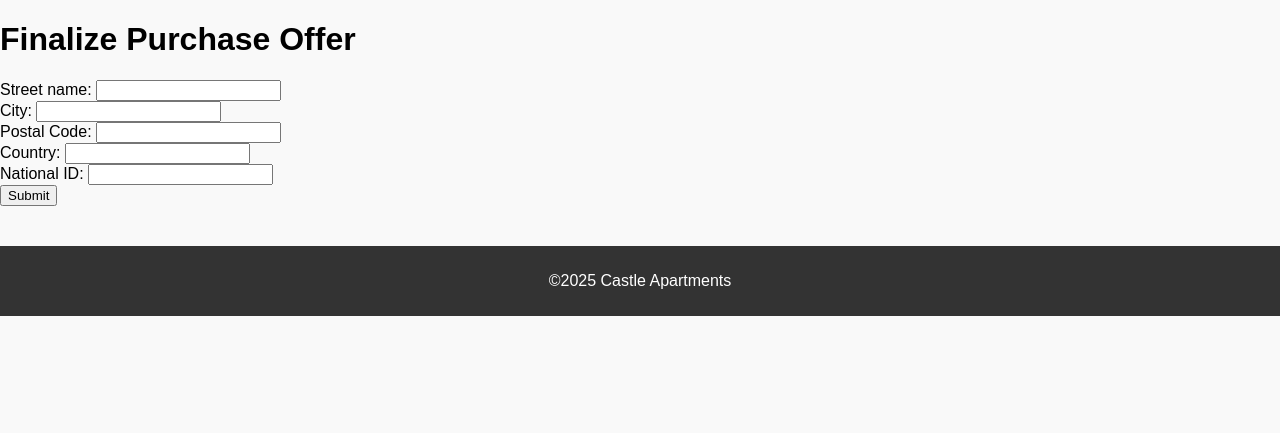
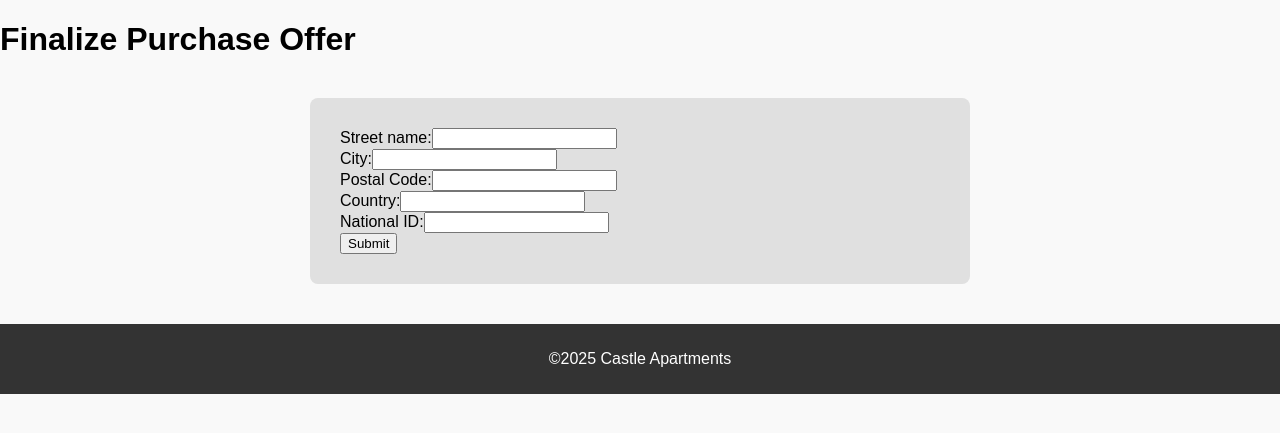
Before and after one commit to clausen2502/Verklegt2, a Django app: page /finalize/1/ in a window 1280 px wide. Shown: the part 64-497 px from the top of the page. Run offline with Django 5.2, Linux system fonts and the light colour scheme.

Commit message:
finalize changed

```diff
--- a/finalization/urls.py
+++ b/finalization/urls.py
@@ -1,6 +1,6 @@
 from django.urls import path
-from . import views
+from .views import finalize_offer_view
 
 urlpatterns = [
-    path('<int:offer_id>/', views.finalize_offer_view, name='finalize-offer'),
+    path('<int:offer_id>/', finalize_offer_view, name='finalize-offer'),
 ]
--- a/finalization/views.py
+++ b/finalization/views.py
@@ -4,6 +4,4 @@ def index(request):
     return HttpResponse(f"Response from {request.path}")
 
 def finalize_offer_view(request, offer_id):
-    if request.method == "POST":
-        print("Form submitted for offer:", offer_id)
-    return render(request, "finalization/finalize_offer.html")
+    return render(request, 'finalization/finalize_offer.html')
--- a/static/css/main.css
+++ b/static/css/main.css
@@ -134,3 +134,10 @@ footer {
     margin-bottom: 20px;
     border-radius: 8px;
 }
+.finalize-box {
+  background-color: #e0e0e0;
+  padding: 30px;
+  max-width: 600px;
+  margin: 40px auto;
+  border-radius: 8px;
+}
--- a/templates/finalization/finalize_offer.html
+++ b/templates/finalization/finalize_offer.html
@@ -1,32 +1,19 @@
 {% extends "base.html" %}
+
 {% block title %}Finalize Purchase Offer{% endblock %}
 
 {% block content %}
 <h1>Finalize Purchase Offer</h1>
 
-<form method="post">
+<div class="finalize-box">
+  <form method="post">
     {% csrf_token %}
-    <div>
-        <label>Street name:</label>
-        <input type="text" name="street_name" required>
-    </div>
-    <div>
-        <label>City:</label>
-        <input type="text" name="city" required>
-    </div>
-    <div>
-        <label>Postal Code:</label>
-        <input type="text" name="postal_code" required>
-    </div>
-    <div>
-        <label>Country:</label>
-        <input type="text" name="country" required>
-    </div>
-    <div>
-        <label>National ID:</label>
-        <input type="text" name="kennitala" required>
-    </div>
-
+    <div><label>Street name:</label><input type="text" name="street_name" required></div>
+    <div><label>City:</label><input type="text" name="city" required></div>
+    <div><label>Postal Code:</label><input type="text" name="postal_code" required></div>
+    <div><label>Country:</label><input type="text" name="country" required></div>
+    <div><label>National ID:</label><input type="text" name="kennitala" required></div>
     <button type="submit">Submit</button>
-</form>
+  </form>
+</div>
 {% endblock %}
```
